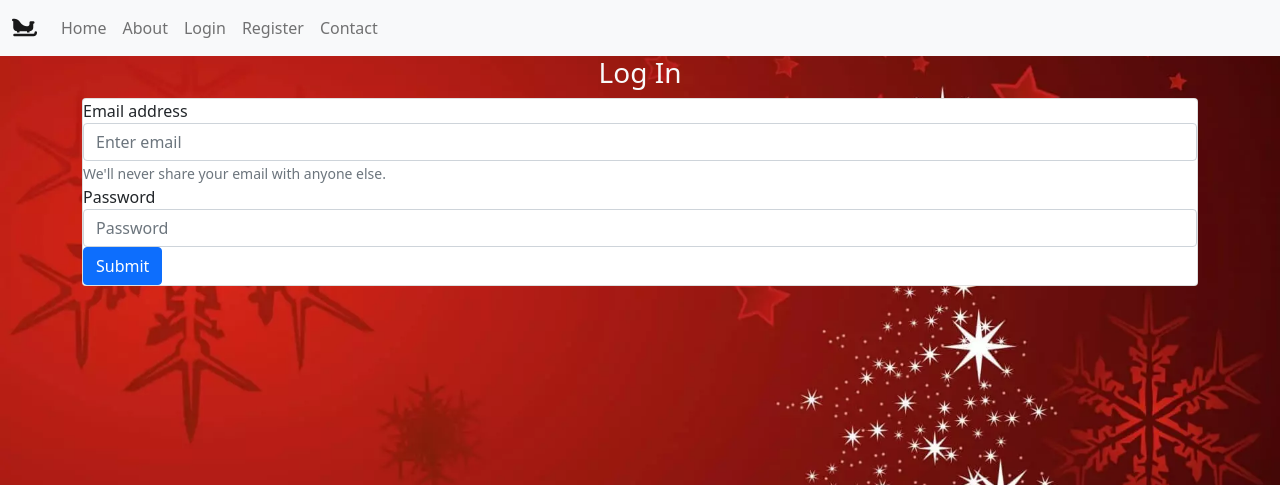
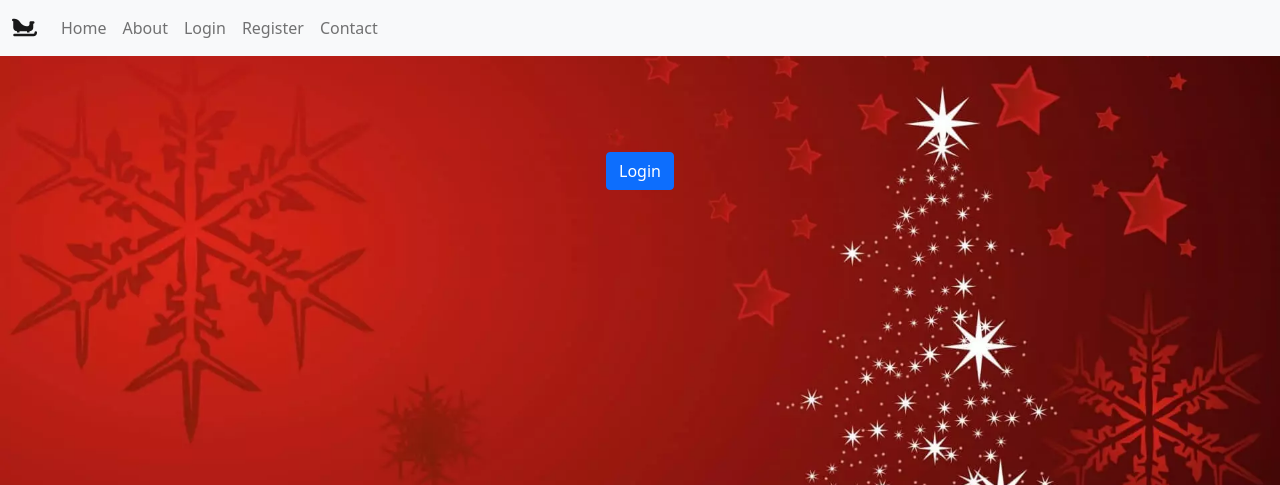
Before and after one commit to pbtrad/santa-s-kitchen-helper, a Flask app: page /login in a window 1280 px wide. Shown: the top 485 px of the page. Run offline with Flask 2, Linux system fonts and the light colour scheme; some libraries are stand-ins or nearby versions; some web fonts are replaced.

Commit message:
Added provisional login modal

```diff
--- a/templates/login.html
+++ b/templates/login.html
@@ -1,26 +1,7 @@
 {% extends "base.html" %}
 {% block content %}
 
-<h3 class="text-center text-light">Log In</h3>
-
-<div class="card">
-    <div class="row">
-      <form action="" method="post">
-        <div class="form-group">
-            <label for="InputEmail">Email address</label>
-            <input name="email" class="form-control" id="InputEmail"  placeholder="Enter email">
-            <small id="emailHelp" class="form-text text-muted">We'll never share your email with anyone else.</small>
-        </div>
-          <div class="form-group">
-            <label for="InputPassword">Password</label>
-            <input type="password" name="password" class="form-control" id="InputPassword" placeholder="Password">
-        </div>
-        <button type="submit" class="btn btn-primary">Submit</button>
-      </form>
-    </div>
-  </div>
-
-<!--<div class="text-center pt-5 mt-5">
+<div class="text-center pt-5 mt-5">
   <button type="button" class="btn btn-primary" data-bs-toggle="modal" data-bs-target="#exampleModal">
     Login
   </button>
@@ -52,6 +33,6 @@
       </div>
     </div>
   </div>
-</div>-->
+</div>
 
   {% endblock %}
```
